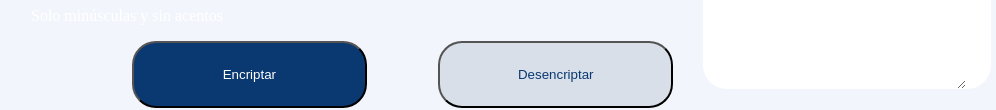
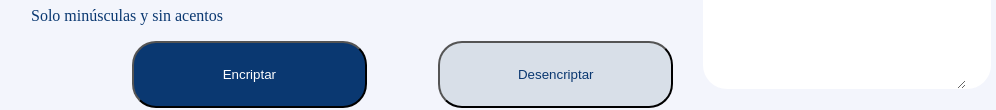
Before and after one commit to brianbrallard/challenges, a plain HTML site: page encriptador/index.html in a window 1280 px wide. Shown: the part 549-659 px from the top of the page, without its empty margins (129-1125 px from the left). Drawn offline with Linux system fonts and the light colour scheme.

Commit message:
modifique css

```diff
--- a/encriptador/style.css
+++ b/encriptador/style.css
@@ -120,3 +120,6 @@ footer{
     clear: both;
 
 }
+p{
+    color: #0A3871;
+}
```
